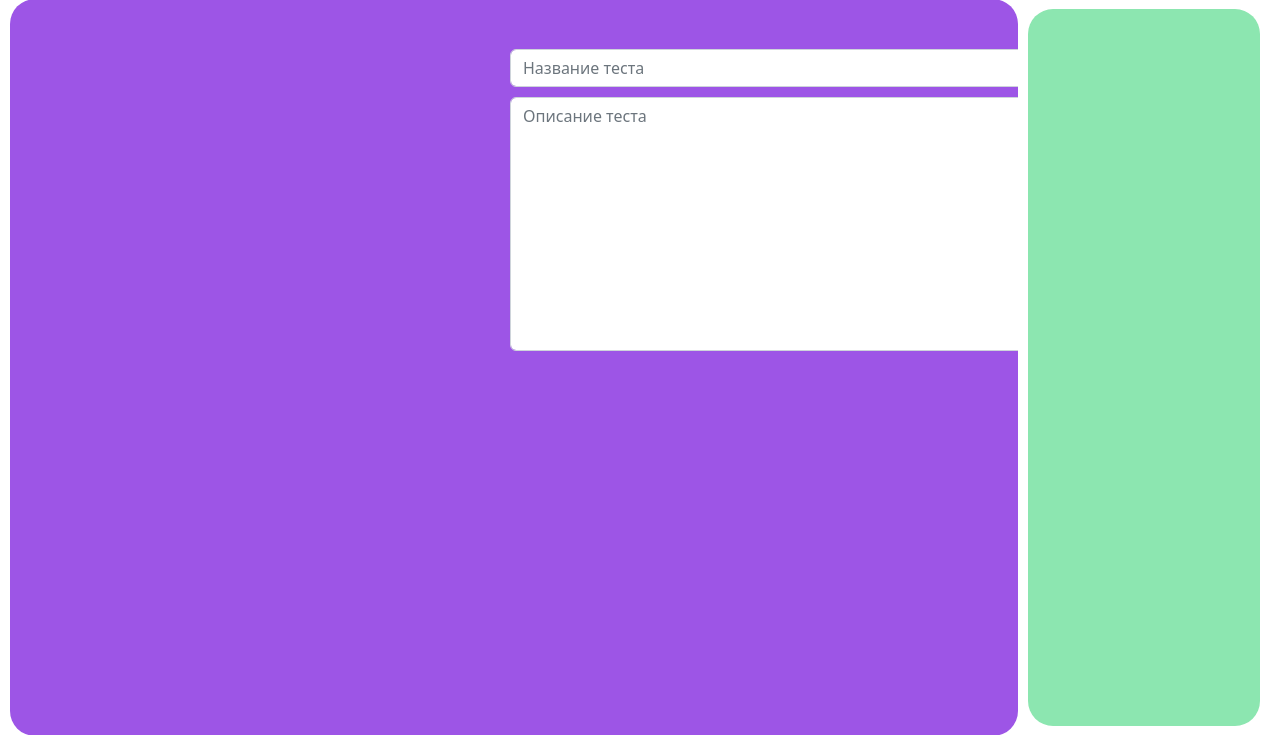
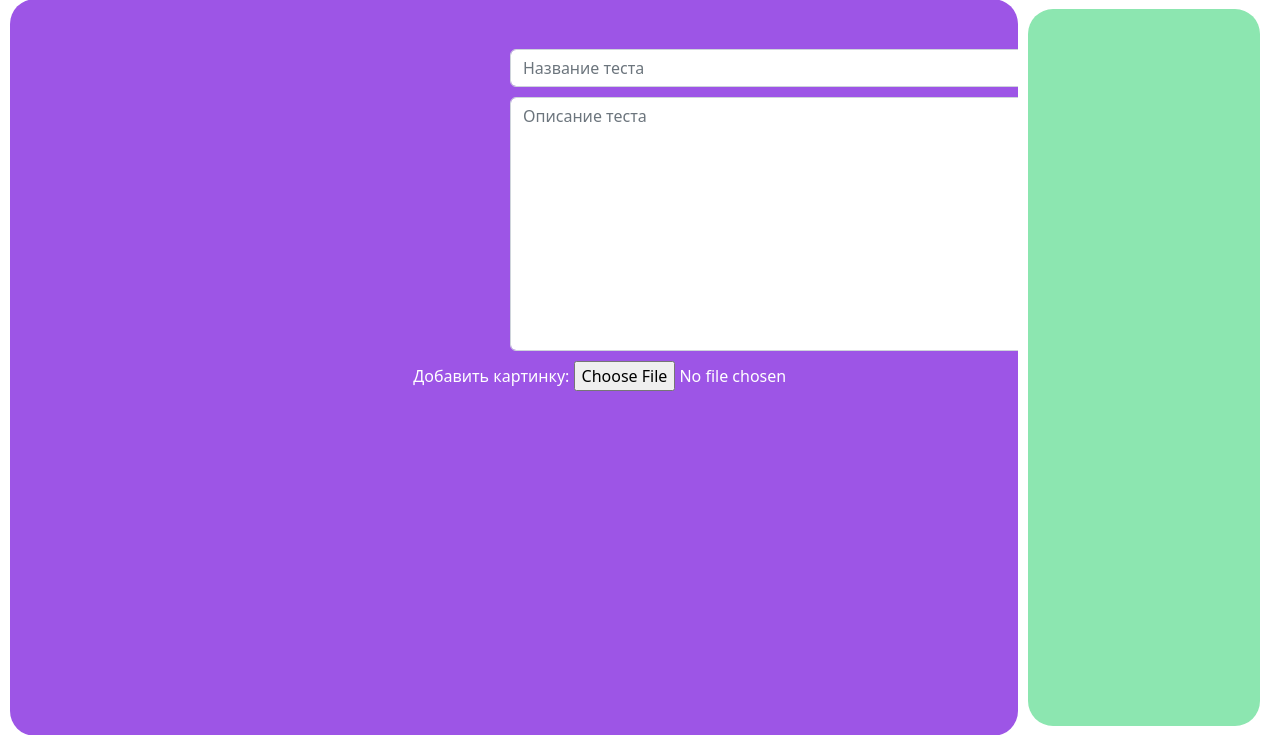
Before and after one commit to moipo/tester, a Django app: page /create_test/ in a window 1280 px wide. Shown: the part 106-841 px from the top of the page. Run offline with Django 4.2, Linux system fonts and the light colour scheme.

Commit message:
create_test rebuilt

```diff
--- a/templates/create_test/create_test.html
+++ b/templates/create_test/create_test.html
@@ -3,26 +3,43 @@
 {% block show_test_form %}
 
 <form action="#" method="POST"> {% csrf_token %}
+
     <div class="form-group testformstr">
-        <!--            <label for="id_title">Название теста:</label>-->
+        <!-- <label for="id_title">Название теста:</label> -->
         <input type="text" class="form-control" aria-describedby="emailHelp" placeholder="Название теста" name="title"
                maxlength="100" required="" id="id_title">
     </div>
+
     <div class="form-group testformtxt">
         <div>
-            <!--                <label for="id_description">Описание:</label>-->
+            <!-- <label for="id_description">Описание:</label> -->
             <textarea class="form-control" name="description" cols="40" rows="10" id="id_description"
                       placeholder="Описание теста"></textarea>
             <button type="submit" class="btn btn-success btn-md createTestButton"> Продолжить</button>
         </div>
     </div>
+
+
+
+    <div class="form-group marg">
+      <label for="id_image">Добавить картинку:</label>
+      <input type="file" name="image" accept="image/*" id="id_image">
+    </div>
+
+
 </form>
 
-{% csrf_token %}
 
-{% comment %}
-{{form_test}}
-{% endcomment%}
+
+<style >
+  .marg{
+    margin-left: 40%;
+    margin-top:10px;
+    color:white;
+  }
+</style>
+
+
 
 
 <!--    <div class="form-group">-->
--- a/tester/settings.py
+++ b/tester/settings.py
@@ -121,6 +121,9 @@ USE_TZ = True
 
 STATIC_URL = 'static/'
 
+MEDIA_ROOT = os.path.join(BASE_DIR, "media/")
+MEDIA_URL = "media/"
+
 # Default primary key field type
 # https://docs.djangoproject.com/en/4.0/ref/settings/#default-auto-field
 
--- a/univ_app/forms.py
+++ b/univ_app/forms.py
@@ -28,11 +28,13 @@ class TestForm(forms.ModelForm):
         fields = [
             'title',
             'description',
+            'image',
         ]
 
         labels = {
             "title" : "Название теста",
             "description" : "Описание",
+            'image': "Картинка",
         }
 
 # class AnswerFormNotModel(forms.Form):
@@ -50,12 +52,10 @@ class QuestionForm(forms.ModelForm):
         model = Question
         fields = [
             'question',
-            'importance',
         ]
 
         labels = {
             "question" : "Текст вопроса",
-            "importance" : "Очков за вопрос (важность вопроса)",
         }
 
 
--- a/univ_app/models.py
+++ b/univ_app/models.py
@@ -1,13 +1,13 @@
 from django.db import models
-from django.core.validators import MaxValueValidator, MinValueValidator
 from django.utils.text import slugify
 
 
 class Test(models.Model):
-    title = models.CharField(max_length=100 )
+    title = models.CharField(max_length=100)
     slug = models.SlugField(max_length = 120 , blank = True, null = True)
-    description = models.TextField(blank = True)
+    description = models.TextField(blank = True, default = "")
     link = models.CharField(max_length=1000, default = '')
+    image = models.ImageField(upload_to = "uploads/Y%/%m/%d", blank = True , default = "test.png")
 
     def save(self, *args, **kwargs):
         if self.slug is None:
@@ -29,18 +29,13 @@ class Test(models.Model):
 
 class Question(models.Model):
     question = models.TextField(default = "")
-    importance = models.IntegerField(default = 5, validators=[
-        MaxValueValidator(10),
-        MinValueValidator(1),
-    ])
+    answered_correctly = models.BooleanField(default = False)
     related_test = models.ForeignKey("Test", on_delete=models.CASCADE, null=True )
-    answered_correctly = models.BooleanField(default = False)
-
 
     def __str__(self):
         return self.question
 
-    #property
+
     def get_test_questions(the_test:Test):
         the_questions = Question.objects.filter(related_test = the_test)
         return the_questions
@@ -59,7 +54,6 @@ class Answer(models.Model):
 
     def get_answers(the_question:Question):
         the_answers = Answer.objects.filter(related_question = the_question)
-        print(the_answers)
         return the_answers
 
     def __repr__(self):
--- a/univ_app/urls.py
+++ b/univ_app/urls.py
@@ -1,4 +1,6 @@
 from django.urls import path
+from django.conf import settings
+from django.conf.urls.static import static
 from .views import *
 
 urlpatterns = [
@@ -15,4 +17,4 @@ urlpatterns = [
     path('access_denied/', General.access_denied, name = "access_denied"),
     path('show_my_profile/', General.show_my_profile, name = "show_my_profile"),
     path('show_change_user_credentials/', General.show_change_user_credentials, name = "show_change_user_credentials"),
-]
+] + static(settings.MEDIA_URL, document_root=settings.MEDIA_ROOT)
```
Also changed, not shown: db.sqlite3, media/test.png (added), univ_app/migrations/0014_remove_question_importance_test_image.py (added), univ_app/migrations/0015_alter_test_description.py (added).
